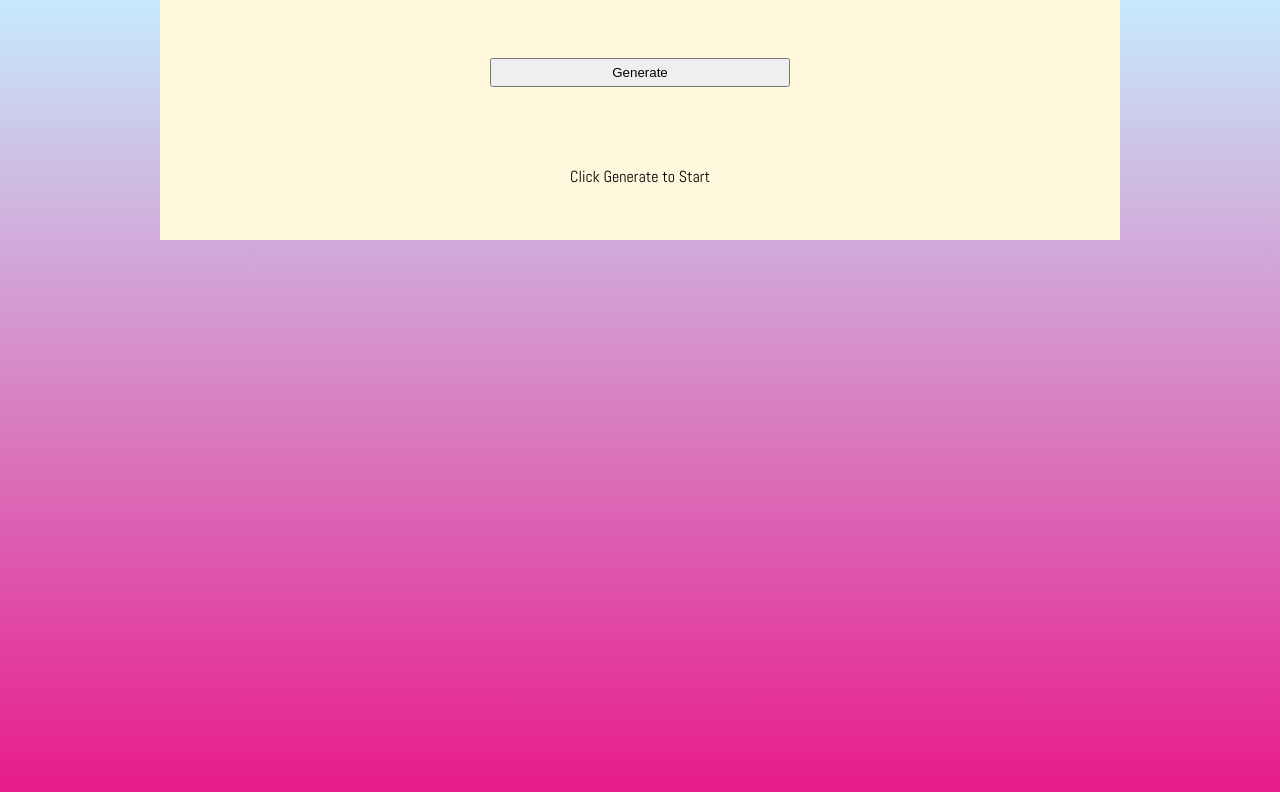
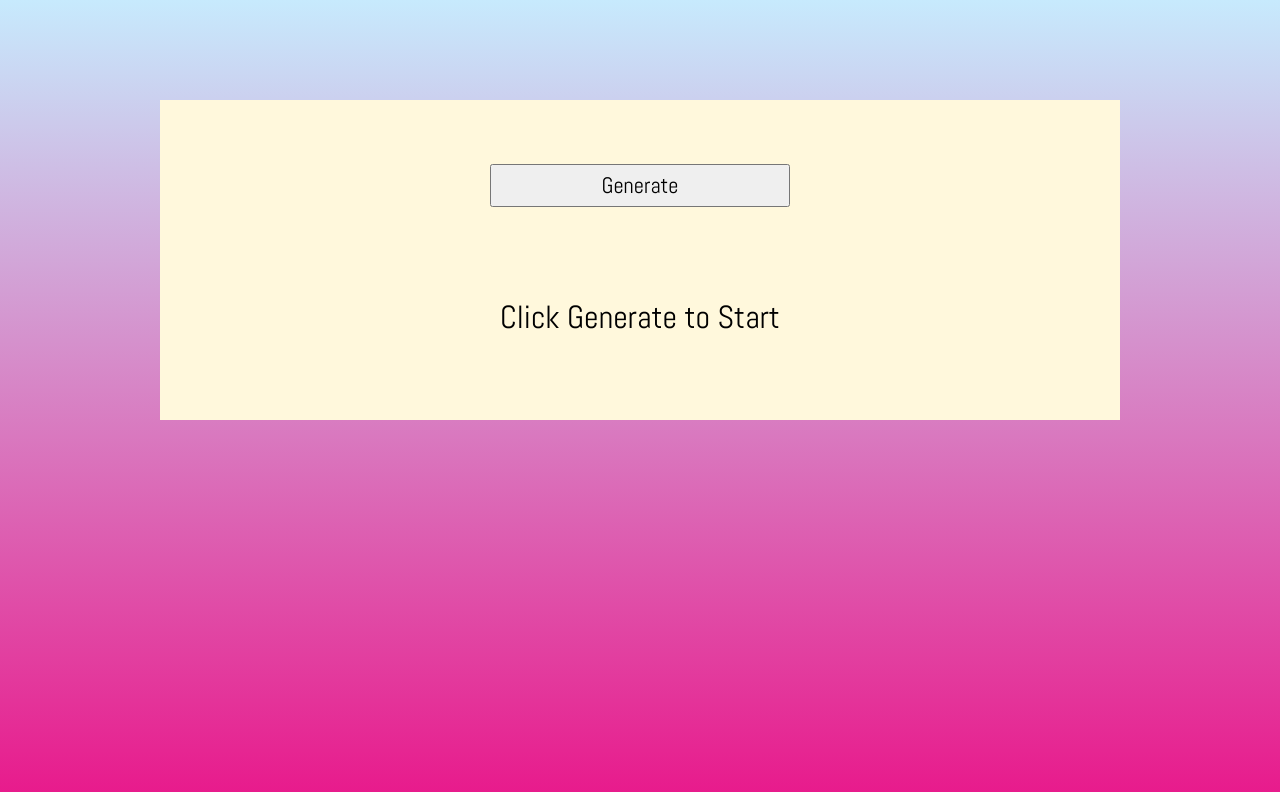
Before and after one commit to samchillcott/sam_react_coaching_questions, a React (Create React App) app: page / in a window 1280 px wide. Shown: the top 792 px of the page. Built offline with nearby package versions, Linux system fonts and the light colour scheme.

Commit message:
layout and font sizes

```diff
--- a/src/App.css
+++ b/src/App.css
@@ -11,6 +11,7 @@
   display: flex;
   justify-content: space-around;
   font-family: 'Abel', sans-serif;
+  font-size: 1.2rem;
 }
 
 .wrapper {
@@ -19,26 +20,30 @@
 	background-color: cornsilk;
 	justify-content: space-around;
 	padding: 1rem;
-	height: 30vh;
+	height: 40vh;
   width: 75%;
   align-items: center;
+  margin-top: 100px;
 }
 
 button {
   margin: 5px;
   padding: 5px;
   width: 300px;
+  font-family: 'Abel', sans-serif;
+  font-size: 1.4rem;
 }
 
 .question {
-	background-color: blueviolet;
+  /* background-color: blueviolet; */
+  font-size: 2rem;
 }
 
 .share_bar_hidden {
-	display: none;
+	visibility: hidden;;
 }
 
 .share_bar_visible {
-	display: block;
-	margin: 1rem;
+  display: flex;
+  justify-content: space-around;
 }
--- a/src/Question.js
+++ b/src/Question.js
@@ -5,7 +5,7 @@ const Question = ({ question }) => {
 
 	return (
 		<div>
-			<p>{question}</p>
+			<p className="question">{question}</p>
 			<div
 				className={
 					question === "Click Generate to Start"
```
